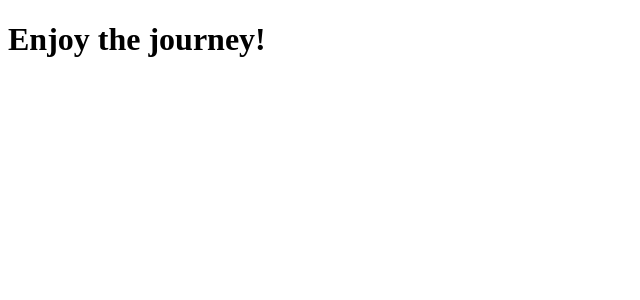
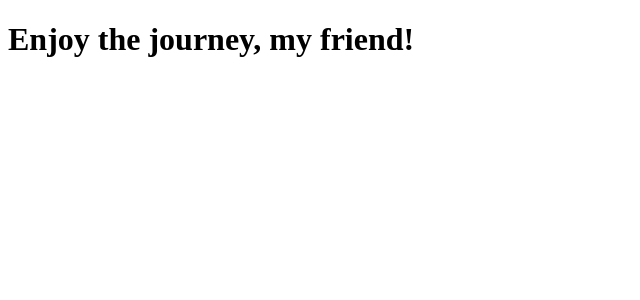
Before and after one commit to giovanneferrari/clone-tabnews, a Next.js app: page / in a window 1280 px wide. Shown: the top 300 px of the page, without its empty margins (0-640 px from the left). Built offline with nearby package versions, Linux system fonts and the light colour scheme.

Commit message:
mudança no texto

```diff
--- a/pages/index.js
+++ b/pages/index.js
@@ -1,5 +1,5 @@
 function Home() {
-    return <h1>Enjoy the journey!</h1>
+    return <h1>Enjoy the journey, my friend!</h1>
 }
 
 export default Home;
```
